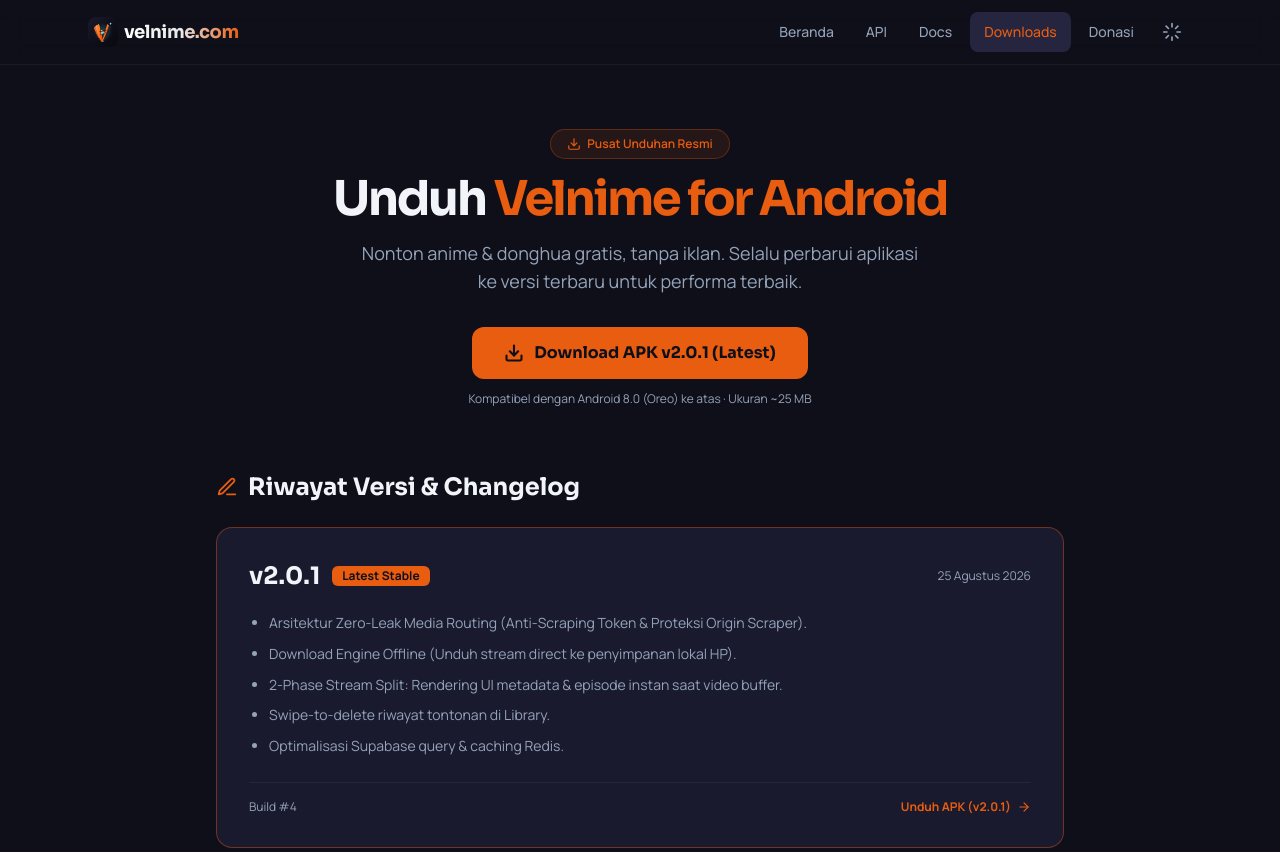
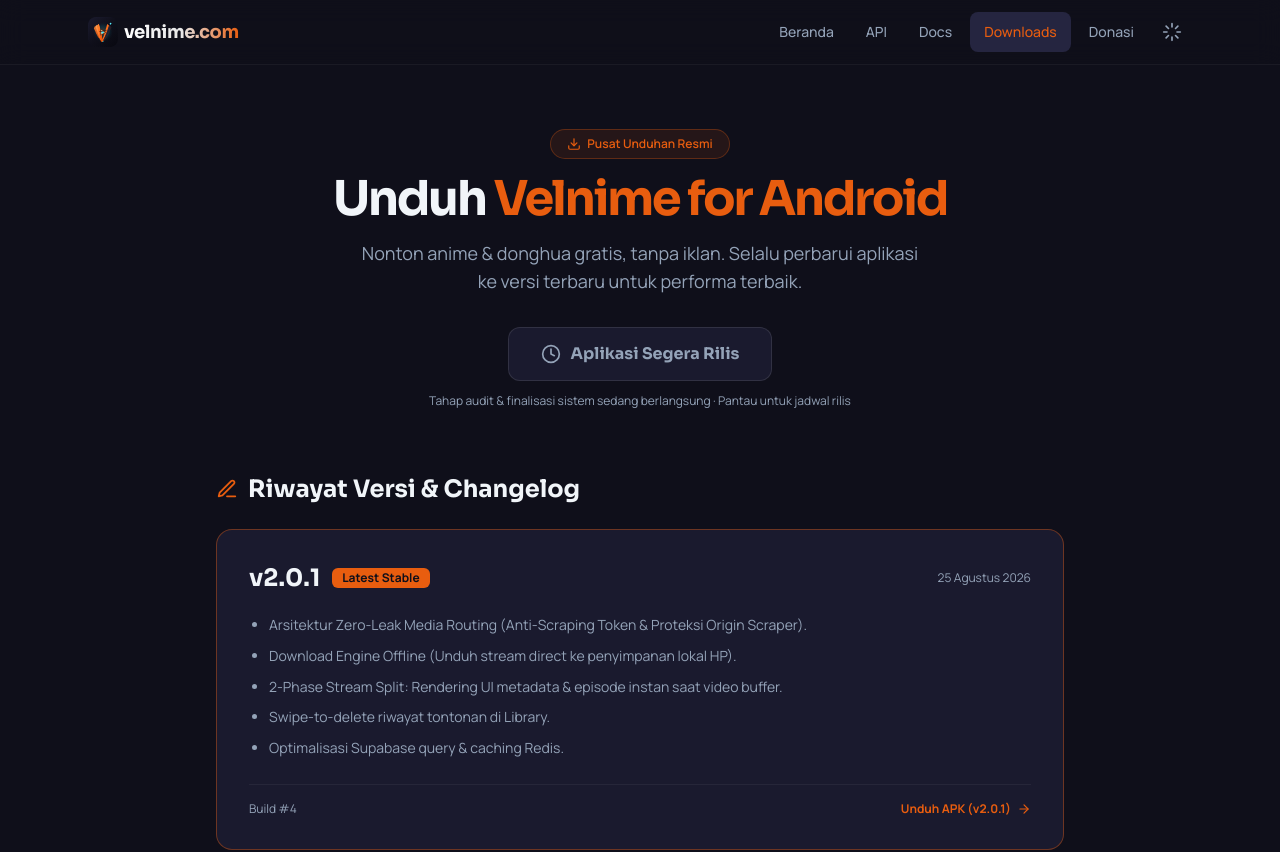
Before and after one commit to Curzyori/velnime, a Next.js app: page /downloads in a window 1280 px wide. Shown: the top 852 px of the page. Built offline with nearby package versions, Linux system fonts and the light colour scheme.

Commit message:
chore(landing): update status to 'Segera Rilis' across home, docs, and downloads (pre-release state)

```diff
--- a/app/(home)/page.tsx
+++ b/app/(home)/page.tsx
@@ -22,21 +22,19 @@
           </p>
 
           <div className="mt-10 flex flex-col items-center gap-4 sm:flex-row">
-            <a
-              href="https://github.com/Curzyori/velnime/releases/latest"
-              target="_blank"
-              rel="noopener noreferrer"
-              className="inline-flex min-h-12 items-center gap-2 rounded-xl bg-accent px-8 py-3.5 font-display text-sm font-bold text-canvas transition-transform duration-200 hover:scale-[1.02] active:scale-[0.98]"
-            >
-              <svg width="18" height="18" viewBox="0 0 24 24" fill="none" stroke="currentColor" strokeWidth="2.5" strokeLinecap="round" strokeLinejoin="round"><path d="M21 15v4a2 2 0 0 1-2 2H5a2 2 0 0 1-2-2v-4"/><polyline points="7 10 12 15 17 10"/><line x1="12" y1="15" x2="12" y2="3"/></svg>
-              <span>Download APK v2.0.1</span>
-            </a>
             <Link
               href="/donate"
-              className="inline-flex min-h-12 items-center rounded-xl border border-white/10 bg-surface px-8 py-3.5 font-display text-sm font-bold text-ink transition-colors duration-200 hover:bg-surfaceSoft"
+              className="inline-flex min-h-12 items-center gap-2 rounded-xl bg-accent px-8 py-3.5 font-display text-sm font-bold text-canvas transition-transform duration-200 hover:scale-[1.02] active:scale-[0.98]"
             >
               Dukung Velnime
             </Link>
+            <span
+              className="inline-flex min-h-12 items-center gap-2 rounded-xl border border-white/10 bg-surface px-8 py-3.5 font-display text-sm font-bold text-inkDim cursor-not-allowed"
+              title="Aplikasi sedang dalam tahap persiapan akhir rilis"
+            >
+              <svg width="18" height="18" viewBox="0 0 24 24" fill="none" stroke="currentColor" strokeWidth="2" strokeLinecap="round" strokeLinejoin="round"><circle cx="12" cy="12" r="10"/><polyline points="12 6 12 12 16 14"/></svg>
+              <span>Segera Rilis</span>
+            </span>
           </div>
 
           <StatsBar />
--- a/app/docs/page.tsx
+++ b/app/docs/page.tsx
@@ -36,20 +36,18 @@
           </p>
 
           <div className="mt-6 flex flex-wrap items-center gap-3">
-            <a
-              href="https://github.com/Curzyori/velnime/releases/latest"
-              target="_blank"
-              rel="noopener noreferrer"
-              className="inline-flex items-center gap-2 rounded-xl bg-accent px-5 py-2.5 font-display text-sm font-bold text-canvas transition-transform hover:scale-[1.02] active:scale-[0.98]"
+            <span
+              className="inline-flex items-center gap-2 rounded-xl border border-white/10 bg-surface px-5 py-2.5 text-sm font-semibold text-inkDim cursor-not-allowed"
+              title="Aplikasi sedang dalam tahap persiapan rilis"
             >
-              <svg width="16" height="16" viewBox="0 0 24 24" fill="none" stroke="currentColor" strokeWidth="2.5" strokeLinecap="round" strokeLinejoin="round"><path d="M21 15v4a2 2 0 0 1-2 2H5a2 2 0 0 1-2-2v-4"/><polyline points="7 10 12 15 17 10"/><line x1="12" y1="15" x2="12" y2="3"/></svg>
-              <span>Unduh APK Terbaru (v2.0.1)</span>
-            </a>
+              <svg width="16" height="16" viewBox="0 0 24 24" fill="none" stroke="currentColor" strokeWidth="2" strokeLinecap="round" strokeLinejoin="round"><circle cx="12" cy="12" r="10"/><polyline points="12 6 12 12 16 14"/></svg>
+              <span>Aplikasi Segera Rilis</span>
+            </span>
             <Link
               href="/downloads"
-              className="inline-flex items-center gap-2 rounded-xl border border-white/10 bg-surface px-5 py-2.5 text-sm font-semibold text-ink transition-colors hover:bg-surfaceSoft"
+              className="inline-flex items-center gap-2 rounded-xl bg-surfaceSoft border border-white/10 px-5 py-2.5 text-sm font-semibold text-ink transition-colors hover:bg-surface"
             >
-              <span>Lihat Riwayat Versi</span>
+              <span>Lihat Detail Fitur</span>
             </Link>
           </div>
         </div>
--- a/app/downloads/page.tsx
+++ b/app/downloads/page.tsx
@@ -69,17 +69,15 @@
 
           {/* Primary Download Button */}
           <div className="mt-8 flex flex-col items-center justify-center gap-3 sm:flex-row">
-            <a
-              href="https://github.com/Curzyori/velnime/releases/latest"
-              target="_blank"
-              rel="noopener noreferrer"
-              className="inline-flex min-h-12 items-center gap-2.5 rounded-xl bg-accent px-8 py-3.5 font-display text-base font-bold text-canvas transition-transform duration-200 hover:scale-[1.02] active:scale-[0.98]"
+            <span
+              className="inline-flex min-h-12 items-center gap-2.5 rounded-xl border border-white/10 bg-surface px-8 py-3.5 font-display text-base font-bold text-inkDim cursor-not-allowed"
+              title="Aplikasi sedang dalam tahap persiapan rilis publik"
             >
-              <svg width="20" height="20" viewBox="0 0 24 24" fill="none" stroke="currentColor" strokeWidth="2.5" strokeLinecap="round" strokeLinejoin="round"><path d="M21 15v4a2 2 0 0 1-2 2H5a2 2 0 0 1-2-2v-4"/><polyline points="7 10 12 15 17 10"/><line x1="12" y1="15" x2="12" y2="3"/></svg>
-              <span>Download APK v2.0.1 (Latest)</span>
-            </a>
+              <svg width="20" height="20" viewBox="0 0 24 24" fill="none" stroke="currentColor" strokeWidth="2" strokeLinecap="round" strokeLinejoin="round"><circle cx="12" cy="12" r="10"/><polyline points="12 6 12 12 16 14"/></svg>
+              <span>Aplikasi Segera Rilis</span>
+            </span>
           </div>
-          <p className="mt-3 text-xs text-inkDim">Kompatibel dengan Android 8.0 (Oreo) ke atas · Ukuran ~25 MB</p>
+          <p className="mt-3 text-xs text-inkDim">Tahap audit &amp; finalisasi sistem sedang berlangsung · Pantau untuk jadwal rilis</p>
         </section>
 
         {/* Release History & Changelog */}
```
